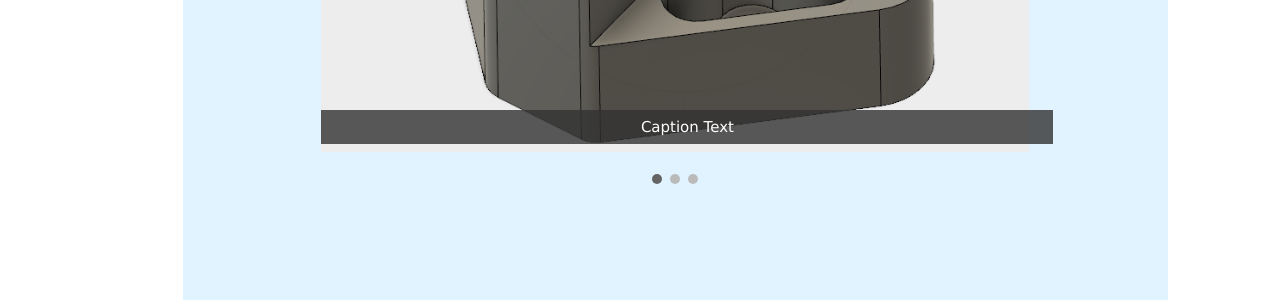
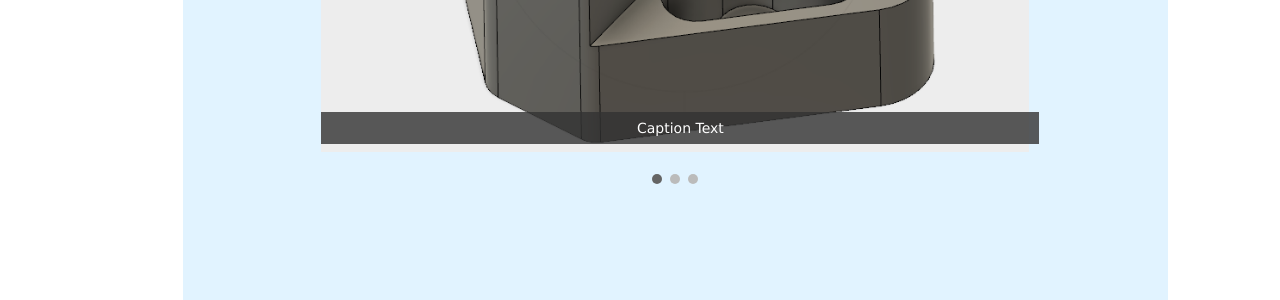
Before and after one commit to daralyn/daralyn.github.io, a Jekyll site: the page built from gettingitrightpage.html, in a window 1280 px wide and 1400 px high, scrolled down 127 px. Shown: the part 951-1251 px from the top of the window. Built offline with Jekyll 4.4.1, drawn with Linux system fonts in a browser that asks for light colours.

Commit message:
Update gettingitright.css

```diff
--- a/css/gettingitright.css
+++ b/css/gettingitright.css
@@ -248,8 +248,8 @@ slideshow stuffs */
 /* Caption text */
 .text {
 	color: rgb(255, 255, 255);
-	font-size: 15px;
-	padding: 8px 12px;
+	font-size: 14px;
+	padding: 8px 5px;
 	background-color: rgba(50,50,50,0.8);
 	position: absolute;
 	bottom: 8px;
```
